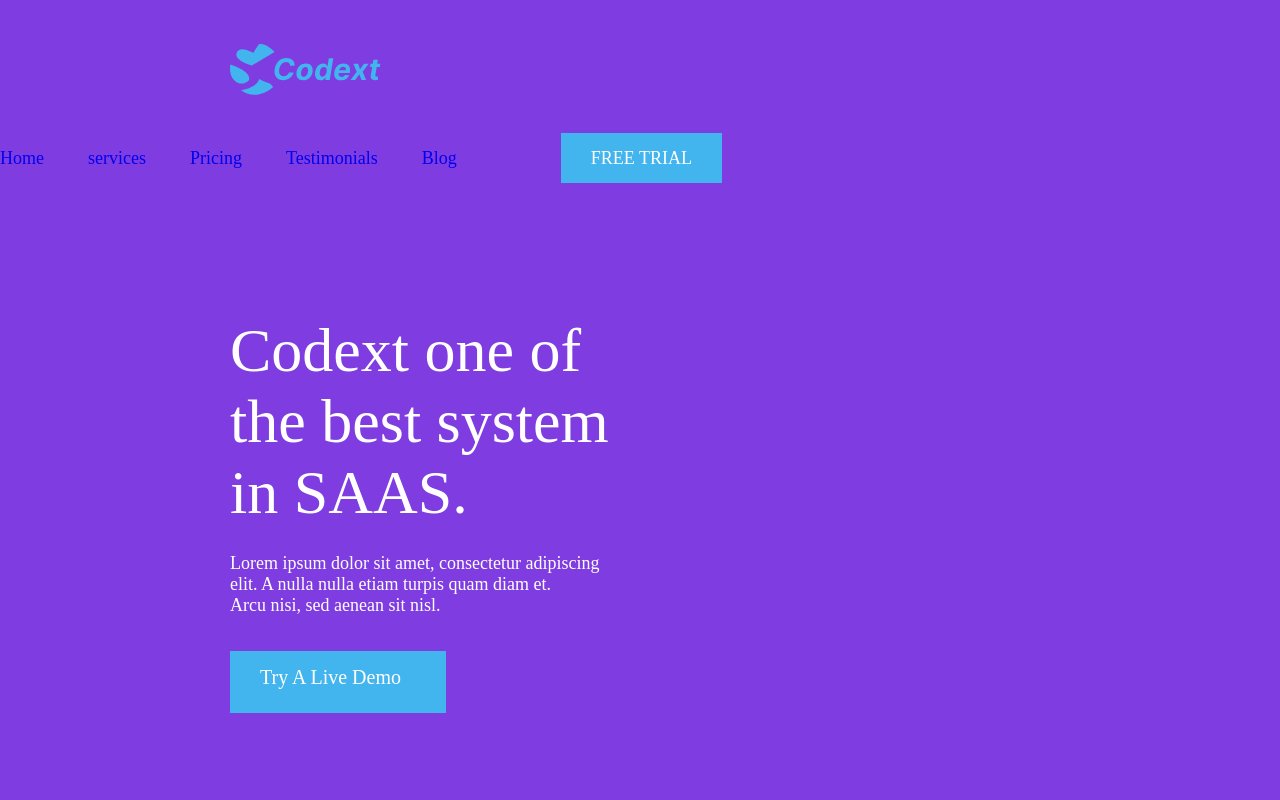
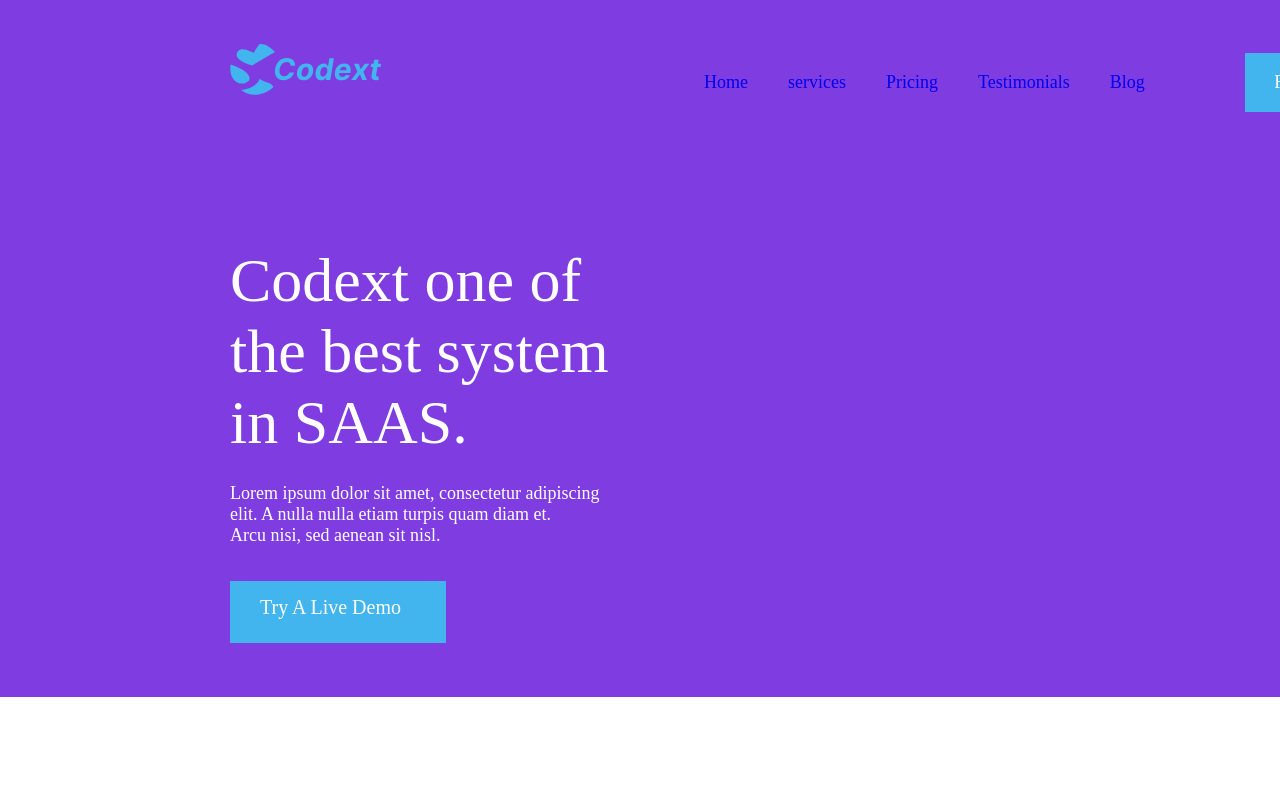
Before and after one commit to KristineZaalsh/Lesson-6, a plain HTML site: page index.html in a window 1280 px wide. Shown: the top 800 px of the page. Drawn offline with Linux system fonts and the light colour scheme.

Commit message:
header correction

```diff
--- a/css/style.css
+++ b/css/style.css
@@ -1,53 +1,60 @@
-.logo {height: 50.83px; vertical-align: middle;  margin-left: 230px;
-    margin-top: 44px; margin-right: 282px;
+.header {background-color: #7F3CE0;
+    width: 1600px; margin: 0 auto;
+    display: flex; height: 245px;
 
 }
-.navigation {
-display: inline-block; vertical-align: middle;
- margin-top: 53px; color: #FFFFFF;
+.logo {width: 152px; height: 50.83px;
+    margin-left: 230px;margin-right: 282px;
+    margin-top: 44px;
 }
-
-
-.nav-li { display: flex; display: inline-block; margin-right: 40px;
-     font-size: 18px;
-
+.ul-element {display: flex; color: #FFFFFF;
 }
-
-.title { margin-top: 146px; margin-left: 230px; font-size: 62px; margin-bottom: 25px; color: #FFFFFF;
+.navigations { display: flex; align-items:
+    baseline; margin-top: 53px;
+}
+.free-trial {background-color: #42B4EE;
+     font-size: 18px; width: 160px;
+     height: 59px; color: #FFFFFF;
+     display: flex; justify-content: center;
+     align-items: center;
+     margin-left: 60px;
+}
+.nav-li { margin-left: 40px; font-size: 18px;
+    color: #FFFFFF; list-style: none;
+}
+.section {height: 822.52px;
+     width: 1600px;
+     margin: 0 auto;
+}
+.codext-dv { background-color: #7F3CE0;
+}
+.title {margin-left: 230px;
+    font-size: 62px; margin-bottom: 25px; color: #FFFFFF;
 
 }
 .paragraph {
-    font-size: 18px; margin-left: 230px; margin-bottom: 35px; color: #FFFFFF;
+    font-size: 18px; margin-left: 230px; margin-bottom: 35px;
+    color: #FFFFFF;
 }
-.free-trial {background-color: #42B4EE; font-size: 18px; width: 160px;
-     height: 59px; padding: 15px 30px; color: #FFFFFF;
-     margin-left: 60px; ;
-    }
-
-.header {
-    background-color: #7F3CE0; margin-bottom: 140.48px;
-}
-
-
 .demo-text{
     background-color: #42B4EE; font-size: 20px; width: 216px;
-     height: 62px; padding: 15px 30px;  margin-left: 230px;
-     margin-bottom: 245.52px;
+     height: 62px; padding: 15px 30px;
+      margin-left: 230px;
+
 }
 .demo-color {
     color: #FFFFFF;
 }
+
 .container { width: 1514px;
      margin-left: 105px; display: flex;
 
 }
+
 .image1 {
-    width: 601.13px; height: 417.15px;
+    width: 601.13px; height: 471.15px;
 }
-
-
-.box-2 { height: 500px; margin-left: 194.15px;
-
+.box-2 {width: 508px;
 }
 .title2 { font-size: 44px;color: #051114; width: 508px; height: 114px;
 
@@ -60,9 +67,7 @@ display: inline-block; vertical-align: middle;
 .inside-text {font-size: 14px;color: #051114; width: 367px; height: 44px;
 
 }
-.div-box1 {
-    width: 416px ; height: 336px;
-}
+
 
 
 .title-dv {width: 670px; height: 145px; margin-left: 465px;
--- a/index.html
+++ b/index.html
@@ -7,12 +7,14 @@
    <link rel="stylesheet" href="css/style.css">
 </head>
 <body>
-    <section class="header">
+   <header>
+     <div  class="header">
        <a href="index.html">
         <img class="logo" src="images/logo.svg" alt=""/>
           </a>
-      <nav class="navigation">
-         <ul>
+           <div class="navigations">
+             <nav>
+               <ul class="ul-element">
                  <li class="nav-li">
                    <a  href="index.html">Home</a>
                  </li>
@@ -29,10 +31,19 @@
                 <a href="#">Blog</a>
                </li>
              <li class="nav-li">
-                    <a class="free-trial" href="#">FREE TRIAL</a>
            </li>
          </ul>
       </nav>
+          <div class="free-trial">
+             <p>
+               FREE TRIAL
+                </p>
+                 </div>
+            </div>
+        </div>
+    </header>
+<section class="section">
+   <div class="codext-dv">
       <h1 class="title">Codext one of
           <br>
              the best system
@@ -49,12 +60,14 @@
          <a class="demo-color" href="#">  Try A Live Demo</a>
      </div>
         <br>
+           <br>
+              <br>
+                </div>
             </section>
        </div>
    </div>
       <section>
          <div class="container">
-            <div class="box-1">
             <img class="image1" src="images/image.svg" alt="">
                </div>
                   <div class="box-2">
```
Lines whose indentation alone changed are shown as unchanged.
